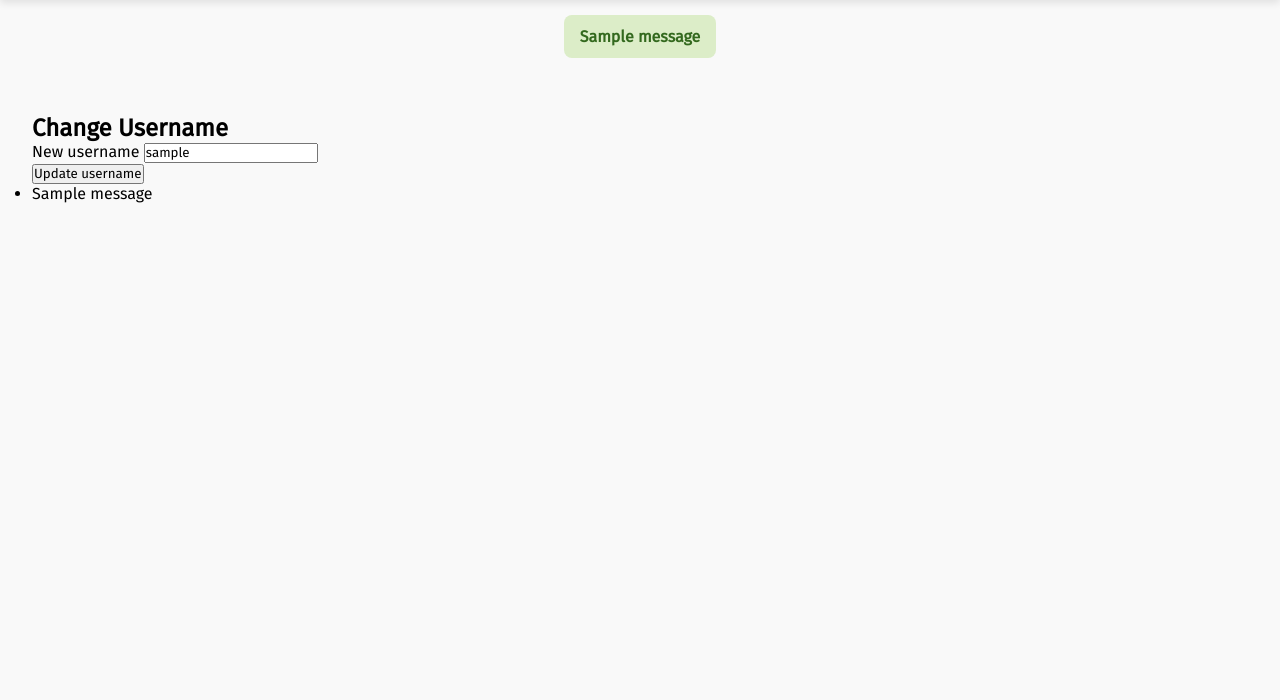
After one commit to VeerkampAidEnvironment/schaatsrito, a Flask app: page /account/username in a window 1280 px wide. The commit adds this page. Shown: the part 100-800 px from the top of the page. Run offline with Flask 3, Linux system fonts and the light colour scheme; a user stored in the database is signed in; tables that the repository leaves empty hold one stand-in row (values such as "Sample post"); one stand-in notice (Sample message) is shown.

Commit message:
account management

```diff
--- a/app/routes/events/overview.py
+++ b/app/routes/events/overview.py
@@ -1,6 +1,7 @@
 from flask_login import login_required, current_user
-from flask import render_template
-from app.models import Event, Prediction
+from flask import render_template, redirect, request, url_for, flash
+from app import db
+from app.models import Event, Prediction, User
 from datetime import datetime, timedelta
 from . import events_bp
 import json
@@ -38,3 +39,60 @@ def methods_page():
         print(f"An unexpected error occurred while opening {file_path}: {e}")
         methods = {}
     return render_template("uitleg.html", methods=methods)
+
+@events_bp.route("/account/username", methods=["GET", "POST"])
+@login_required
+def change_username():
+    if request.method == "POST":
+        new_username = request.form.get("username", "").strip()
+
+        if not new_username:
+            flash("Username cannot be empty.", "error")
+            return redirect(url_for("events.change_username"))
+
+        if new_username == current_user.username:
+            flash("That is already your username.", "info")
+            return redirect(url_for("events.change_username"))
+
+        existing_user = User.query.filter_by(username=new_username).first()
+        if existing_user:
+            flash("That username is already taken.", "error")
+            return redirect(url_for("events.change_username"))
+
+        current_user.username = new_username
+        db.session.commit()
+
+        flash("Username updated successfully!", "success")
+        return redirect(url_for("events.change_username"))
+
+    return render_template("change_username.html")
+
+@events_bp.route("/admin/users")
+@login_required
+def admin_users():
+    users = User.query.all()
+    return render_template("admin_users.html", users=users)
+
+
+@events_bp.route("/admin/delete-user/<int:user_id>", methods=["POST"])
+@login_required
+def delete_user(user_id):
+    # 🔒 OPTIONAL: restrict access
+    # if not current_user.is_admin:
+    #     abort(403)
+
+    user = User.query.get_or_404(user_id)
+
+    # Prevent self-deletion if you want
+    if user.id == current_user.id:
+        flash("You cannot delete your own account this way.", "error")
+        return redirect(url_for("events.events_overview"))
+
+    # Manually delete predictions if no cascade
+    Prediction.query.filter_by(user_id=user.id).delete()
+
+    db.session.delete(user)
+    db.session.commit()
+
+    flash(f"User '{user.username}' has been deleted.", "success")
+    return redirect(url_for("events.events_overview"))
--- /dev/null
+++ b/app/templates/Change_username.html
@@ -0,0 +1,30 @@
+{% extends "base.html" %}
+
+{% block content %}
+<h2>Change Username</h2>
+
+<form method="POST">
+    <div>
+        <label for="username">New username</label>
+        <input
+            type="text"
+            name="username"
+            id="username"
+            value="{{ current_user.username }}"
+            required
+        >
+    </div>
+
+    <button type="submit">Update username</button>
+</form>
+
+{% with messages = get_flashed_messages(with_categories=true) %}
+  {% if messages %}
+    <ul class="flashes">
+      {% for category, message in messages %}
+        <li class="{{ category }}">{{ message }}</li>
+      {% endfor %}
+    </ul>
+  {% endif %}
+{% endwith %}
+{% endblock %}
--- a/app/templates/events/detail.html
+++ b/app/templates/events/detail.html
@@ -785,6 +785,11 @@ h2.event-status.provisional {
   border: 2px solid var(--stormy-teal);
 }
 
+@media (max-width: 768px) {
+  .rider-grid {
+    grid-template-columns: repeat(2, 1fr);
+  }
+}
 
 </style>
 <style>
```
Also changed, not shown: app/templates/admin_users.html (added, +30 -0 lines), app/routes/auth/routes.py (line endings or trailing spaces).
